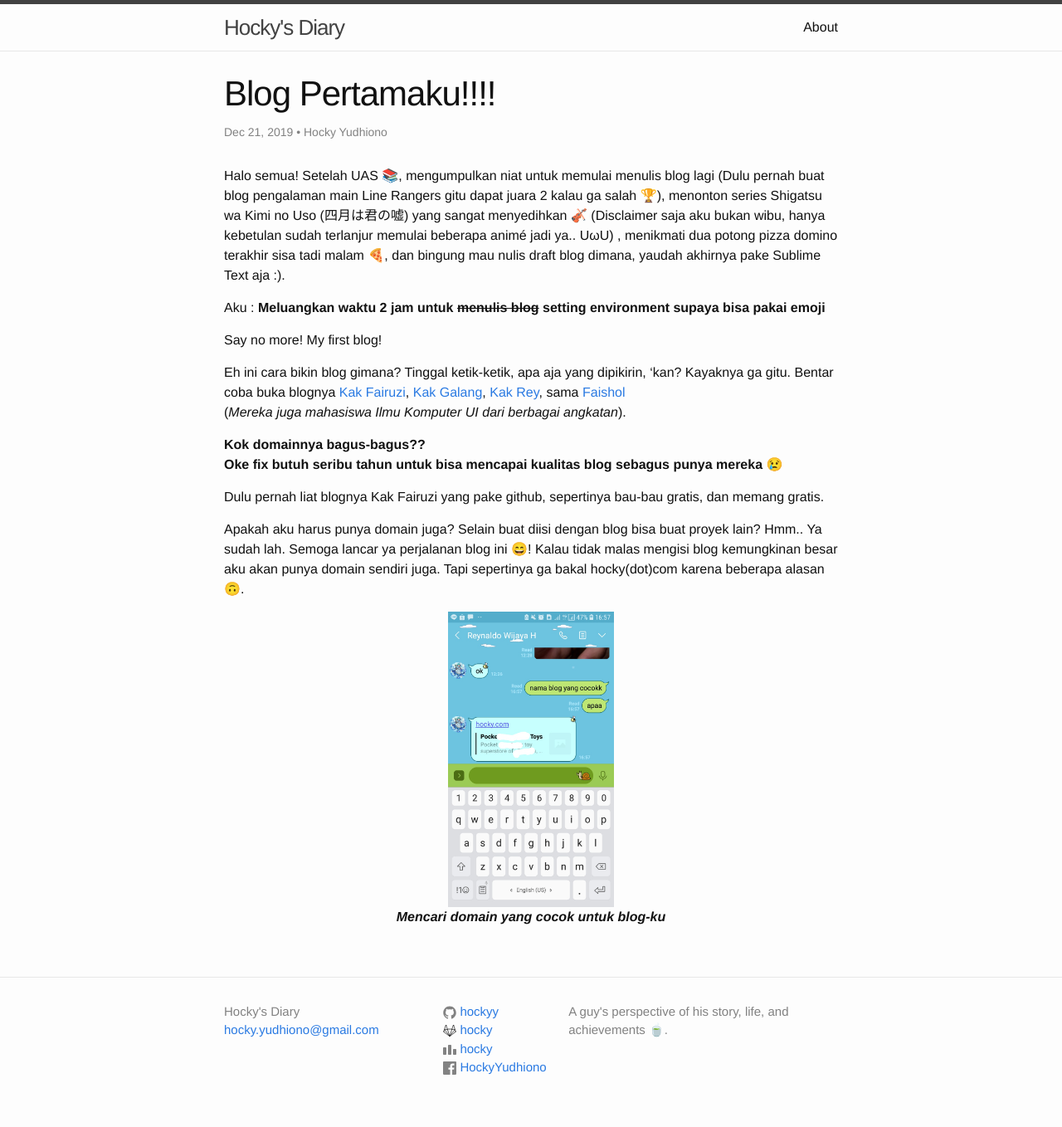
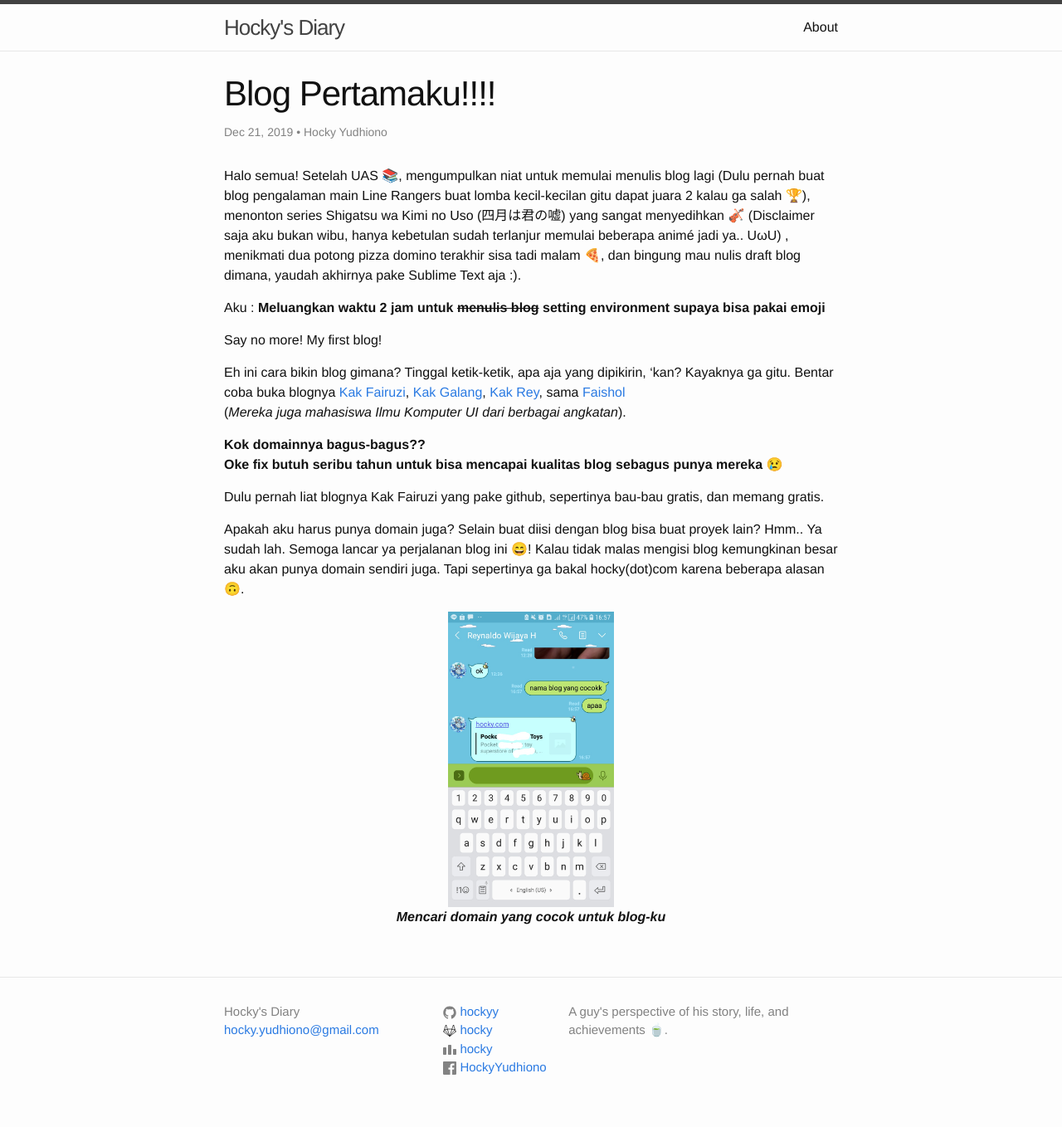
Before and after one commit to hockyy/blog, a Jekyll site: the page built from _posts/2019-12-21-Blog-Pertama.markdown, in a window 1280 px wide. Shown: the whole page at 83% size. Built offline with Jekyll 4.4.1, drawn with Linux system fonts in a browser that asks for light colours; emoji names are drawn with the system emoji font.

Commit message:
Fixing post

```diff
--- a/_posts/2019-12-21-Blog-Pertama.markdown
+++ b/_posts/2019-12-21-Blog-Pertama.markdown
@@ -6,7 +6,7 @@ date:   2019-12-21 14:23:00 +0700
 thumbnail: "https://hockyy.github.io/blog/images/WhyTheDomain.jpeg"
 ---
 
-Halo semua! Setelah UAS :books:, mengumpulkan niat untuk memulai menulis blog lagi (Dulu pernah buat blog pengalaman main Line Rangers gitu dapat juara 2 kalau ga salah :trophy:), menonton series Shigatsu wa Kimi no Uso (四月は君の嘘) yang sangat menyedihkan :violin: (Disclaimer saja aku bukan wibu, hanya kebetulan sudah terlanjur memulai beberapa animé jadi ya.. UωU) , menikmati dua potong pizza domino terakhir sisa tadi malam :pizza:, dan bingung mau nulis draft blog dimana, yaudah akhirnya pake Sublime Text aja :).
+Halo semua! Setelah UAS :books:, mengumpulkan niat untuk memulai menulis blog lagi (Dulu pernah buat blog pengalaman main Line Rangers buat lomba kecil-kecilan gitu dapat juara 2 kalau ga salah :trophy:), menonton series Shigatsu wa Kimi no Uso (四月は君の嘘) yang sangat menyedihkan :violin: (Disclaimer saja aku bukan wibu, hanya kebetulan sudah terlanjur memulai beberapa animé jadi ya.. UωU) , menikmati dua potong pizza domino terakhir sisa tadi malam :pizza:, dan bingung mau nulis draft blog dimana, yaudah akhirnya pake Sublime Text aja :).
 
 Aku : **Meluangkan waktu 2 jam untuk ~~menulis blog~~ setting environment supaya bisa pakai emoji**
 
```
